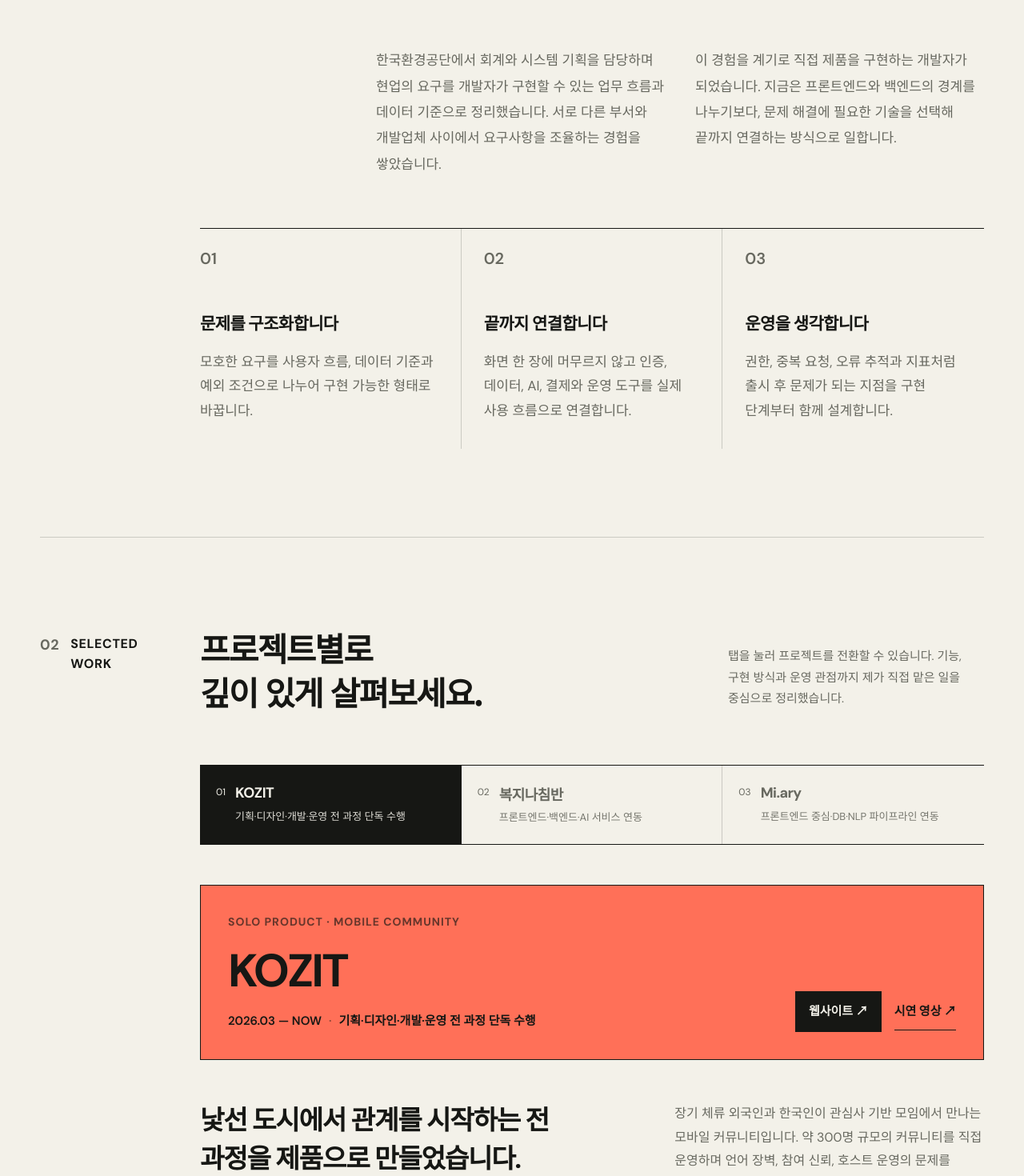
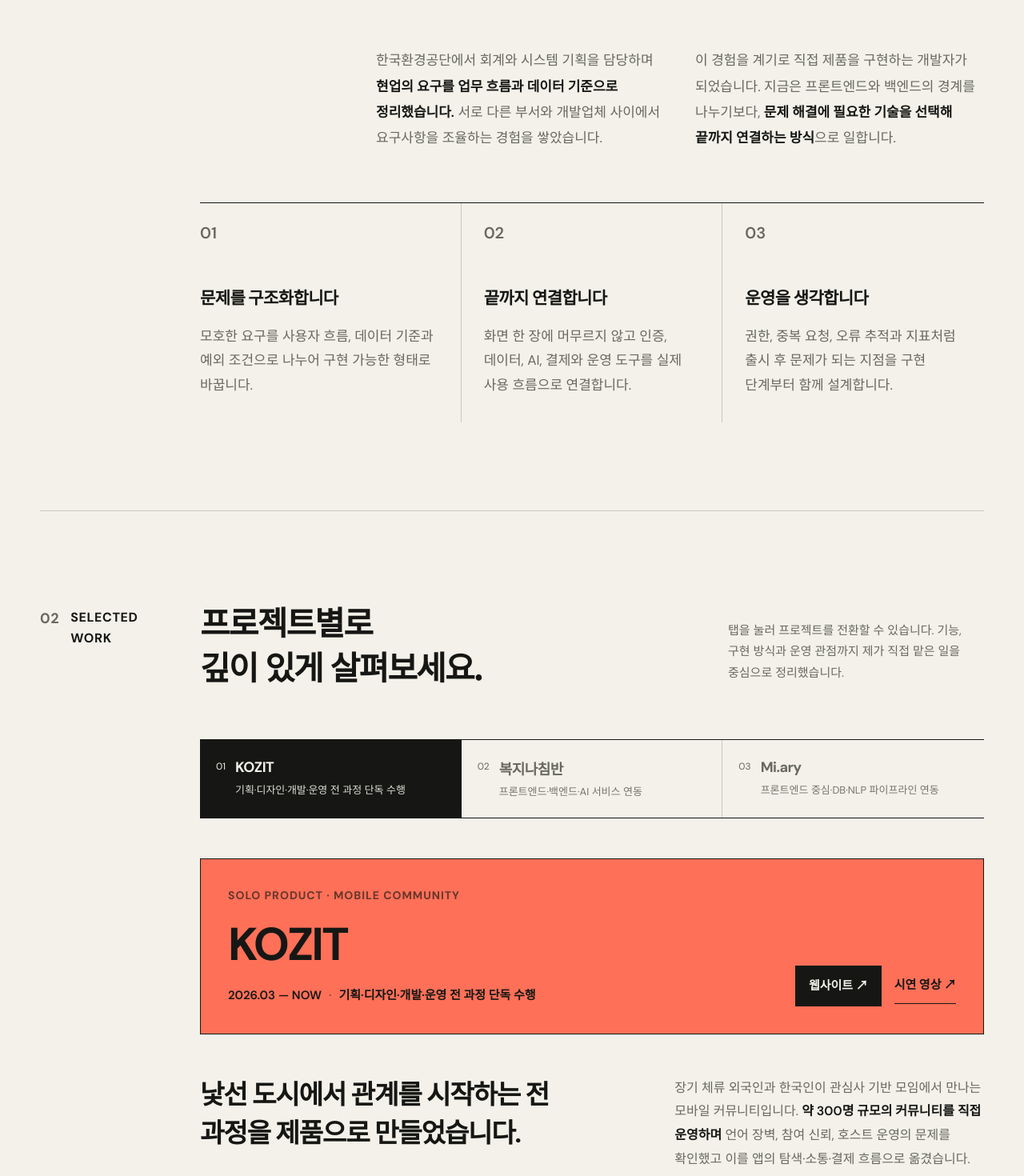
Before and after one commit to kwoney/kwoney-portfolio, a Next.js app: page / in a window 1280 px wide. Shown: the part 820-2290 px from the top of the page at 80% size. Built offline with nearby package versions, Linux system fonts and the light colour scheme.

Commit message:
Emphasize key portfolio outcomes

```diff
--- a/app/components/ProjectTabs.tsx
+++ b/app/components/ProjectTabs.tsx
@@ -1,6 +1,6 @@
 "use client";
 
-import { useRef, useState } from "react";
+import { useRef, useState, type ReactNode } from "react";
 import ImplementationCases from "./ImplementationCases";
 import ProjectFlow from "./ProjectFlow";
 
@@ -12,10 +12,10 @@ type Project = {
   period: string;
   role: string;
   headline: string;
-  description: string;
+  description: ReactNode;
   problem: string;
   features: { title: string; items: string[] }[];
-  tech: { name: string; action: string }[];
+  tech: { name: string; action: ReactNode }[];
   results: string[];
   links: { label: string; href: string; primary?: boolean }[];
   stack: string[];
@@ -31,8 +31,9 @@ const projects: Project[] = [
     period: "2026.03 — NOW",
     role: "기획·디자인·개발·운영 전 과정 단독 수행",
     headline: "낯선 도시에서 관계를 시작하는 전 과정을 제품으로 만들었습니다.",
-    description:
-      "장기 체류 외국인과 한국인이 관심사 기반 모임에서 만나는 모바일 커뮤니티입니다. 약 300명 규모의 커뮤니티를 직접 운영하며 언어 장벽, 참여 신뢰, 호스트 운영의 문제를 확인했고 이를 앱의 탐색·소통·결제 흐름으로 옮겼습니다.",
+    description: <>
+      장기 체류 외국인과 한국인이 관심사 기반 모임에서 만나는 모바일 커뮤니티입니다. <strong>약 300명 규모의 커뮤니티를 직접 운영하며</strong> 언어 장벽, 참여 신뢰, 호스트 운영의 문제를 확인했고 이를 앱의 탐색·소통·결제 흐름으로 옮겼습니다.
+    </>,
     problem:
       "단순한 모임 목록이나 번역 기능만으로는 실제 만남이 만들어지지 않았습니다. 참여 전 신뢰 형성, 다국어 소통, 결제 이후의 취소·환불, 호스트 정산까지 하나의 일관된 흐름이 필요했습니다.",
     features: [
@@ -65,11 +66,11 @@ const projects: Project[] = [
       },
     ],
     tech: [
-      { name: "Expo · React Native", action: "iOS와 Android에서 동일한 사용자 흐름을 제공하고, 화면·라우팅·푸시 알림을 하나의 TypeScript 코드베이스로 관리했습니다." },
-      { name: "Supabase", action: "Auth·PostgreSQL·Realtime·Storage·Edge Functions를 연결했습니다. RLS 정책을 기능별로 설계해 앱 코드 밖에서도 접근 권한을 검증합니다." },
-      { name: "DeepL · Edge Functions", action: "토큰을 앱에 노출하지 않고 서버에서 번역합니다. JWT 검증, 문자 수 제한, 배치 번역과 불필요한 요청 건너뛰기로 비용과 실패 범위를 줄였습니다." },
-      { name: "Toss Payments", action: "주문·결제·환불·정산 상태를 분리했습니다. 결제 승인 서버 검증, 중복 웹훅 방지, 가격·일정 잠금과 수수료 스냅샷을 적용했습니다." },
-      { name: "Amplitude · Sentry", action: "가입부터 모임 참여까지 주요 이벤트를 정의하고, 분석 코드의 실패가 앱 사용을 막지 않도록 오류를 분리해 수집했습니다." },
+      { name: "Expo · React Native", action: <>iOS와 Android에서 동일한 사용자 흐름을 제공하고, 화면·라우팅·푸시 알림을 <strong>하나의 TypeScript 코드베이스로 관리했습니다.</strong></> },
+      { name: "Supabase", action: <>Auth·PostgreSQL·Realtime·Storage·Edge Functions를 연결했습니다. RLS 정책을 기능별로 설계해 <strong>앱 코드 밖에서도 접근 권한을 검증합니다.</strong></> },
+      { name: "DeepL · Edge Functions", action: <><strong>토큰을 앱에 노출하지 않고 서버에서 번역합니다.</strong> JWT 검증, 문자 수 제한, 배치 번역과 불필요한 요청 건너뛰기로 비용과 실패 범위를 줄였습니다.</> },
+      { name: "Toss Payments", action: <>주문·결제·환불·정산 상태를 분리했습니다. <strong>결제 승인 서버 검증과 중복 웹훅 방지</strong>, 가격·일정 잠금과 수수료 스냅샷을 적용했습니다.</> },
+      { name: "Amplitude · Sentry", action: <>가입부터 모임 참여까지 주요 이벤트를 정의하고, <strong>분석 코드의 실패가 앱 사용을 막지 않도록</strong> 오류를 분리해 수집했습니다.</> },
     ],
     results: ["단독으로 모바일 앱과 백엔드·운영 구조 완성", "약 300명 커뮤니티 운영 경험을 제품 요구사항에 반영", "2026.08 · 모두의 창업 소셜벤처리그 서류 합격"],
     links: [
@@ -87,8 +88,9 @@ const projects: Project[] = [
     period: "2025.12 — 2026.03",
     role: "프론트엔드·백엔드·AI 서비스 연동",
     headline: "복잡한 복지 정책을 검색에서 자격 판단까지 이어지는 흐름으로 바꿨습니다.",
-    description:
-      "흩어진 복지 정책을 찾고, 사용자의 나이·소득·가구 정보에 따라 받을 수 있는 정책과 판단 근거를 확인하는 서비스입니다. 저는 화면과 Django API, 에이전트 연동을 오가며 주요 사용자 흐름을 구현했습니다.",
+    description: <>
+      흩어진 복지 정책을 찾고, 사용자의 나이·소득·가구 정보에 따라 받을 수 있는 정책과 판단 근거를 확인하는 서비스입니다. 저는 <strong>화면과 Django API, 에이전트 연동을 오가며 주요 사용자 흐름을 구현했습니다.</strong>
+    </>,
     problem:
       "정책명 검색만으로는 사용자가 자신에게 맞는 정책인지 알기 어려웠습니다. 질문 속 조건을 구조화하고 정책 검색 결과와 자격 판정을 연결하면서도, 탈락 이유를 이해할 수 있게 보여줘야 했습니다.",
     features: [
@@ -121,10 +123,10 @@ const projects: Project[] = [
       },
     ],
     tech: [
-      { name: "Next.js", action: "정책 검색·상세·지도·캘린더·마이페이지를 기능 단위로 나누고 API 로딩·오류·빈 상태까지 화면 흐름에 반영했습니다." },
-      { name: "Django REST Framework", action: "계정과 정책, 스크랩, 채팅 API를 구현해 사용자 프로필과 AI 추천 결과가 같은 데이터 모델을 사용하도록 연결했습니다." },
-      { name: "Rule-based matching", action: "정책 조건을 명시적인 규칙으로 판정하고 공통 함수를 서비스 전체에서 재사용해 결과와 탈락 이유가 일치하도록 개선했습니다." },
-      { name: "LangGraph · MCP", action: "정보 추출·검색·자격 확인을 각각 도구로 분리하고, 대화 상태에 따라 필요한 도구를 호출하는 에이전트를 서비스에 연동했습니다." },
+      { name: "Next.js", action: <>정책 검색·상세·지도·캘린더·마이페이지를 기능 단위로 나누고 <strong>API 로딩·오류·빈 상태까지 화면 흐름에 반영했습니다.</strong></> },
+      { name: "Django REST Framework", action: <>계정과 정책, 스크랩, 채팅 API를 구현해 <strong>사용자 프로필과 AI 추천 결과가 같은 데이터 모델을 사용하도록 연결했습니다.</strong></> },
+      { name: "Rule-based matching", action: <>정책 조건을 명시적인 규칙으로 판정하고 공통 함수를 서비스 전체에서 재사용해 <strong>결과와 탈락 이유가 일치하도록 개선했습니다.</strong></> },
+      { name: "LangGraph · MCP", action: <>정보 추출·검색·자격 확인을 각각 도구로 분리하고, <strong>대화 상태에 따라 필요한 도구를 호출하는 에이전트</strong>를 서비스에 연동했습니다.</> },
     ],
     results: ["정책 탐색·저장·일정 관리의 주요 화면 구현", "프론트엔드와 Django API를 함께 개발", "추천 결과와 자격 판단 근거를 사용자 화면에 연결"],
     links: [{ label: "GitHub · 팀 저장소", href: "https://github.com/yongjunan111/4brain-welfare", primary: true }],
@@ -139,8 +141,9 @@ const projects: Project[] = [
     period: "2025.08 — CONTINUED",
     role: "프론트엔드 중심·DB·NLP 파이프라인 연동",
     headline: "일기 작성부터 감정 분석과 회고까지 여러 서비스를 하나의 경험으로 연결했습니다.",
-    description:
-      "일기 내용을 분석해 감정 흐름을 보여주고 AI 대화를 통해 기록을 돌아보게 하는 웹 서비스입니다. 교육 과정 종료 후에도 MySQL을 PostgreSQL로 전환하고 끊어졌던 NLP 분석 흐름을 복구했습니다.",
+    description: <>
+      일기 내용을 분석해 감정 흐름을 보여주고 AI 대화를 통해 기록을 돌아보게 하는 웹 서비스입니다. <strong>교육 과정 종료 후에도 MySQL을 PostgreSQL로 전환하고 끊어졌던 NLP 분석 흐름을 복구했습니다.</strong>
+    </>,
     problem:
       "프론트엔드, Spring 백엔드, NLP, 챗봇, STT가 나뉜 구조에서 같은 일기와 분석 결과를 안정적으로 주고받아야 했습니다. 초기 구현 이후에도 실행 환경과 데이터베이스 차이로 끊어진 흐름을 다시 맞추는 작업이 필요했습니다.",
     features: [
@@ -173,11 +176,11 @@ const projects: Project[] = [
       },
     ],
     tech: [
-      { name: "React · TipTap", action: "기록에 집중할 수 있는 편집기와 캘린더·책·지도 형태의 탐색 화면을 만들고 분석 결과가 같은 경험 안에서 이어지게 했습니다." },
-      { name: "Spring Boot · MyBatis", action: "JWT 인증, 일기·사진·감정·키워드 API와 분석 서버 호출을 연결하고 데이터 변경 이벤트를 서비스 로직에 반영했습니다." },
-      { name: "PostgreSQL", action: "기존 MySQL 구조를 PostgreSQL로 옮기며 설정, 스키마와 쿼리를 함께 수정해 프로젝트 종료 후에도 실행 가능한 상태로 정비했습니다." },
-      { name: "Python NLP · FastAPI", action: "감정 분석 데이터와 파이프라인을 정리하고 API를 복구해 분석 결과가 Spring 백엔드를 거쳐 일기 상세에 저장·표시되게 했습니다. 개선 코드는 develop 브랜치에서 확인할 수 있습니다." },
-      { name: "Docker Compose", action: "React·Spring·NLP·챗봇·STT의 다섯 앱 서비스를 공통 네트워크로 구성했습니다. develop에는 PostgreSQL 컨테이너가 추가되어 있으며, 현재 실행 설정에는 DB 연결과 NLP 시작 명령의 정비가 필요합니다." },
+      { name: "React · TipTap", action: <>기록에 집중할 수 있는 편집기와 캘린더·책·지도 형태의 탐색 화면을 만들고 <strong>분석 결과가 같은 경험 안에서 이어지게 했습니다.</strong></> },
+      { name: "Spring Boot · MyBatis", action: <>JWT 인증, 일기·사진·감정·키워드 API와 분석 서버 호출을 연결하고 <strong>데이터 변경 이벤트를 서비스 로직에 반영했습니다.</strong></> },
+      { name: "PostgreSQL", action: <>기존 MySQL 구조를 PostgreSQL로 옮기며 설정, 스키마와 쿼리를 함께 수정해 <strong>프로젝트 종료 후에도 실행 가능한 상태로 정비했습니다.</strong></> },
+      { name: "Python NLP · FastAPI", action: <>감정 분석 데이터와 파이프라인을 정리하고 API를 복구해 <strong>분석 결과가 Spring 백엔드를 거쳐 일기 상세에 저장·표시</strong>되게 했습니다. 개선 코드는 develop 브랜치에서 확인할 수 있습니다.</> },
+      { name: "Docker Compose", action: <><strong>React·Spring·NLP·챗봇·STT의 다섯 앱 서비스를 공통 네트워크로 구성했습니다.</strong> develop에는 PostgreSQL 컨테이너가 추가되어 있으며, 현재 실행 설정에는 DB 연결과 NLP 시작 명령의 정비가 필요합니다.</> },
     ],
     results: ["DB 전환과 백엔드 호환성 수정", "NLP 분석 파이프라인 복구 및 화면 연동", "기록·분석·회고로 이어지는 핵심 흐름 구현"],
     links: [
--- a/app/globals.css
+++ b/app/globals.css
@@ -165,6 +165,7 @@ a:focus-visible, button:focus-visible { outline:2px solid currentColor; outline-
 .about-lead { max-width:900px; margin:0; font-family:"Noto Sans KR",sans-serif; font-size:clamp(28px,3vw,40px); line-height:1.45; letter-spacing:-.045em; }
 .about-copy { width:min(760px,100%); margin:54px 0 0 auto; display:grid; grid-template-columns:1fr 1fr; gap:38px; }
 .about-copy p { margin:0; color:var(--muted); font-size:17px; line-height:1.9; }
+.about-copy strong,.project-overview strong,.tech-action p strong { color:var(--ink); font-weight:600; }
 .about .proof-grid { margin-top:64px; }
 .about .proof-card { min-height:230px; }
 .about .proof-card h3 { margin-top:52px; }
@@ -286,6 +287,7 @@ a:focus-visible, button:focus-visible { outline:2px solid currentColor; outline-
 .experience-copy { max-width:820px; }
 .experience .eyebrow { font-size:16px; line-height:1.8; letter-spacing:.03em; color:#d2d0c7; }
 .experience-copy p { font-size:17px; line-height:1.9; color:#d2d0c7; }
+.experience-copy p strong { color:var(--paper); font-weight:600; }
 .timeline { margin-top:64px; border-top:1px solid var(--ink); }
 .timeline-row { display:grid; grid-template-columns:155px 205px minmax(0,1fr); gap:26px; padding:30px 0; border-bottom:1px solid var(--line); }
 .timeline-row time { color:#57594f; font-size:15px; line-height:1.8; letter-spacing:0; }
--- a/app/page.tsx
+++ b/app/page.tsx
@@ -38,8 +38,8 @@ export default function Home() {
       <div className="section-content about-content">
         <p className="about-lead" id="about-title">저는 <strong>현업의 복잡한 문제를 이해하고, 사용자가 실제로 쓸 수 있는 시스템으로 만드는 개발자</strong>입니다.</p>
         <div className="about-copy">
-          <p>한국환경공단에서 회계와 시스템 기획을 담당하며 현업의 요구를 개발자가 구현할 수 있는 업무 흐름과 데이터 기준으로 정리했습니다. 서로 다른 부서와 개발업체 사이에서 요구사항을 조율하는 경험을 쌓았습니다.</p>
-          <p>이 경험을 계기로 직접 제품을 구현하는 개발자가 되었습니다. 지금은 프론트엔드와 백엔드의 경계를 나누기보다, 문제 해결에 필요한 기술을 선택해 끝까지 연결하는 방식으로 일합니다.</p>
+          <p>한국환경공단에서 회계와 시스템 기획을 담당하며 <strong>현업의 요구를 업무 흐름과 데이터 기준으로 정리했습니다.</strong> 서로 다른 부서와 개발업체 사이에서 요구사항을 조율하는 경험을 쌓았습니다.</p>
+          <p>이 경험을 계기로 직접 제품을 구현하는 개발자가 되었습니다. 지금은 프론트엔드와 백엔드의 경계를 나누기보다, <strong>문제 해결에 필요한 기술을 선택해 끝까지 연결하는 방식</strong>으로 일합니다.</p>
         </div>
         <div className="proof-grid">{proofCards.map((card) => <article className="proof-card" key={card.number}><span>{card.number}</span><h3>{card.title}</h3><p>{card.body}</p></article>)}</div>
       </div>
@@ -57,7 +57,7 @@ export default function Home() {
       <div className="section-label"><span>03</span><p>Previous experience</p></div>
       <div className="section-content"><p className="eyebrow">한국환경공단 · 회계 담당 · 2021.09—2025.02</p><h2 id="experience-title">현업의 요구를<br />개발 가능한 기준으로 정리했습니다.</h2>
         <div className="experience-grid"><div className="experience-numbers"><div><strong>84<small>개</small></strong><span>기관 규정 조사</span></div><div><strong>940<small>매</small></strong><span>출장카드 발급</span></div><div><strong>1,700<small>만 원</small></strong><span>연간 절감 효과</span></div></div>
-          <div className="experience-copy"><h3>요구사항 정의부터<br />업무 흐름 설계와 협업 조율까지.</h3><p>한국환경공단 회계 담당자로 근무하며 출장전용 법인카드 시스템 도입의 현업 기획을 맡았습니다. 84개 공공기관의 규정과 사례를 조사해 계정과목·한도·예외 조건을 정리했습니다.</p><p>신청–승인–사용–정산–전표로 이어지는 업무 흐름을 화면별 요구사항으로 구체화하고, 지출 담당자·개발업체·은행·정보부서 사이에서 기준과 일정을 조율했습니다.</p><p>시스템을 구현하는 개발업체와 현업 사이에서 업무 기준과 요구사항을 정의하고 전달하는 역할을 맡았습니다. 업무의 맥락을 사용자 흐름·데이터·예외 조건으로 구체화해 개발 가능한 요구사항으로 전달할 수 있습니다.</p></div>
+          <div className="experience-copy"><h3>요구사항 정의부터<br />업무 흐름 설계와 협업 조율까지.</h3><p>한국환경공단 회계 담당자로 근무하며 출장전용 법인카드 시스템 도입의 현업 기획을 맡았습니다. <strong>84개 공공기관의 규정과 사례를 조사해 계정과목·한도·예외 조건을 정리했습니다.</strong></p><p><strong>신청–승인–사용–정산–전표로 이어지는 업무 흐름을 화면별 요구사항으로 구체화</strong>하고, 지출 담당자·개발업체·은행·정보부서 사이에서 기준과 일정을 조율했습니다.</p><p>시스템을 구현하는 개발업체와 현업 사이에서 업무 기준과 요구사항을 정의하고 전달하는 역할을 맡았습니다. 업무의 맥락을 사용자 흐름·데이터·예외 조건으로 구체화해 <strong>개발 가능한 요구사항으로 전달할 수 있습니다.</strong></p></div>
         </div>
       </div>
     </section>
```
